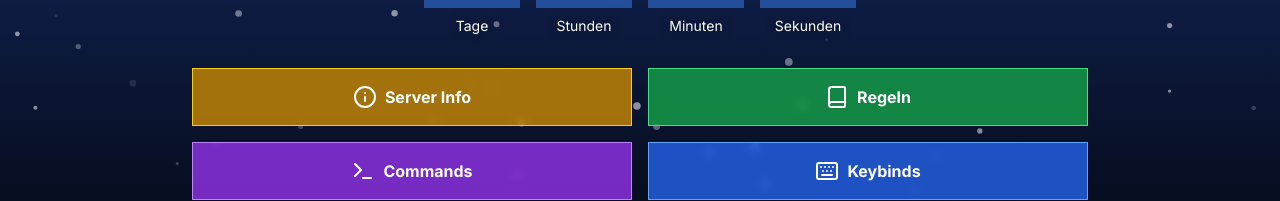
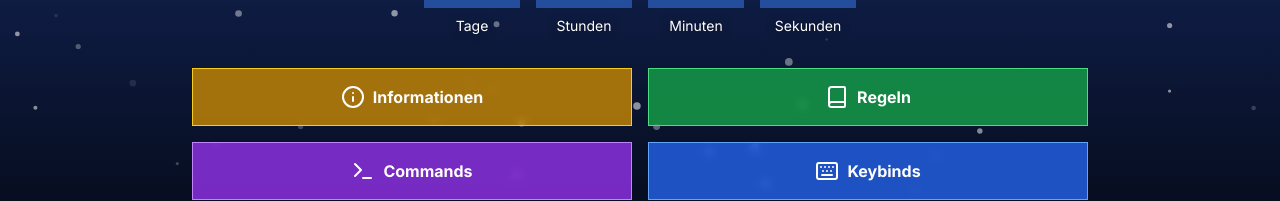
Before and after one commit to philipp939/frogcraft3, a Next.js app: page / in a window 1280 px wide. Shown: the part 413-614 px from the top of the page. Built offline with nearby package versions, Linux system fonts and the light colour scheme.

Commit message:
Update InfoButton.tsx

```diff
--- a/app/components/InfoButton.tsx
+++ b/app/components/InfoButton.tsx
@@ -14,7 +14,7 @@ export default function InfoButton() {
         className="inline-flex items-center justify-center bg-yellow-600 hover:bg-yellow-700 text-white font-bold py-4 px-6 rounded-lg transition-all duration-300 w-full hover:scale-105 hover:shadow-lg text-base border border-yellow-400 backdrop-blur-sm bg-opacity-80"
       >
         <Info className="mr-2" />
-        Server Info
+        Informationen
       </button>
       <Modal isOpen={isOpen} onClose={() => setIsOpen(false)} title="Server Information">
         <div className="space-y-4 text-gray-300">
```
